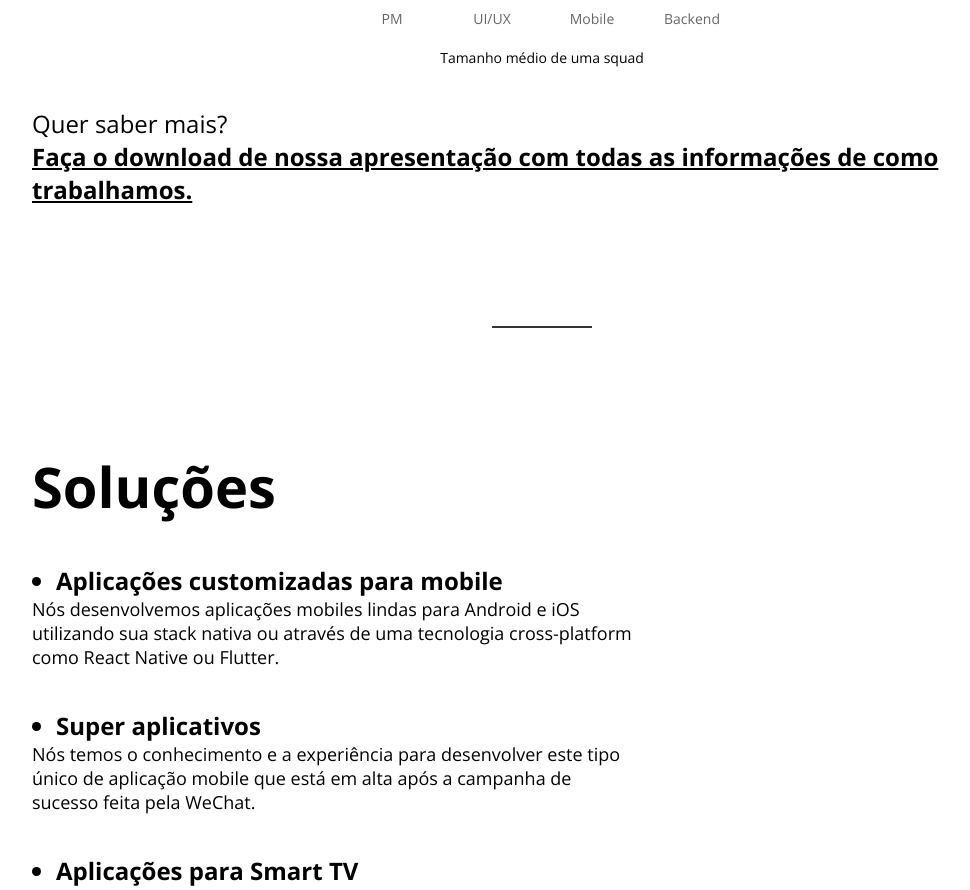
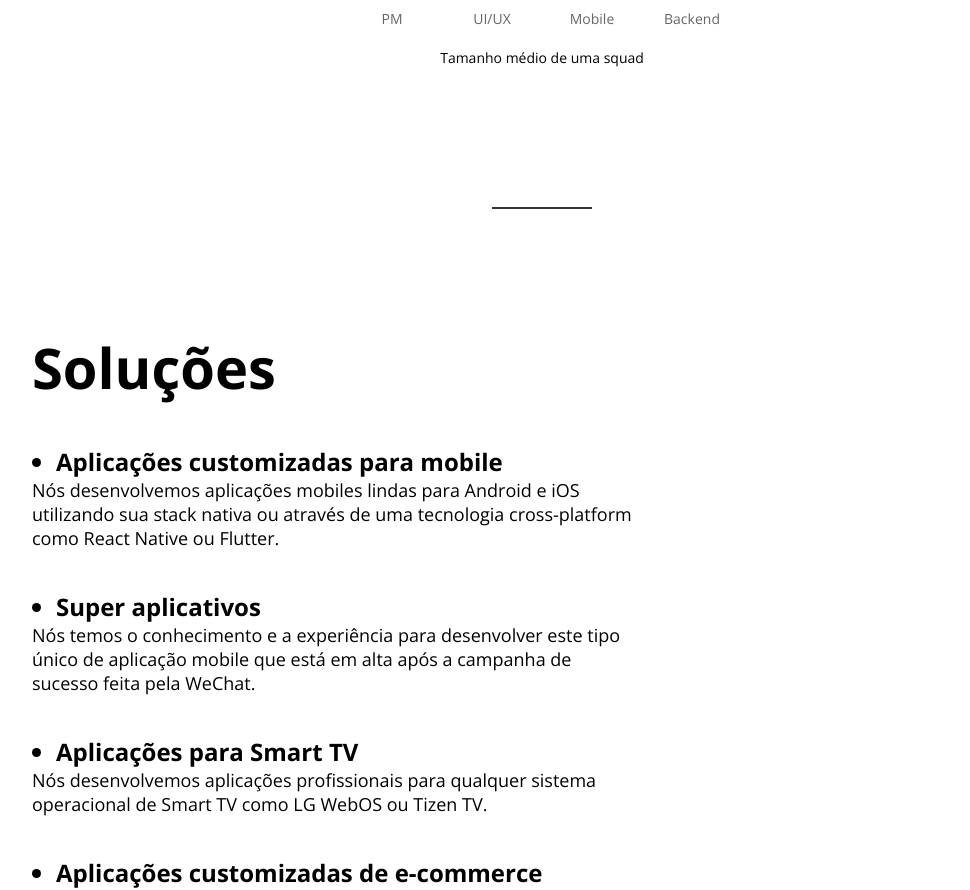
Before and after one commit to loliveirawebdev/indays.app-landing-page, a Next.js app: page / in a window 1280 px wide. Shown: the part 2976-3866 px from the top of the page, without its empty margins (98-1068 px from the left). Built offline with nearby package versions, Linux system fonts and the light colour scheme.

Commit message:
fix: temporary hide pdf download link

```diff
--- a/modules/HowWeWork/index.tsx
+++ b/modules/HowWeWork/index.tsx
@@ -32,13 +32,13 @@ const HowWeWork: React.FC = () => {
 
         <SquadBlock />
 
-        <footer itemScope itemProp="callToAction">
+        {/* <footer itemScope itemProp="callToAction">
           <p>{strings.blocks.howWeWork.footer.text}</p>
 
           <a href="#" itemProp="link">
             {strings.blocks.howWeWork.footer.action}
           </a>
-        </footer>
+        </footer> */}
       </div>
     </article>
   );
```
